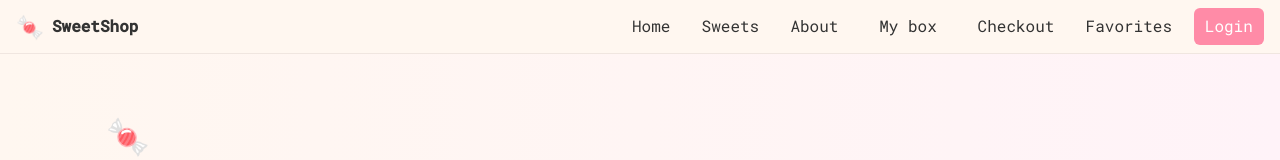
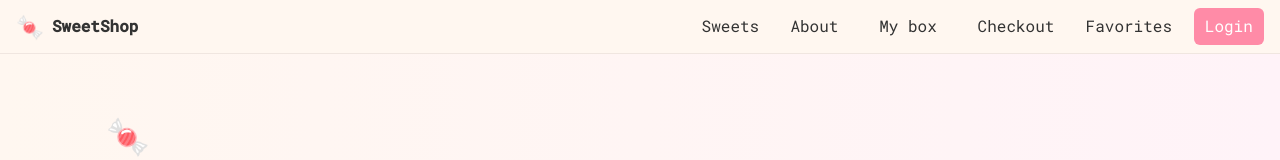
Before and after one commit to Sudeepkumar0/Sweet-shop, a React (Vite) app in the folder frontend/: page /about in a window 1280 px wide. Shown: the top 160 px of the page. Built offline with nearby package versions, Linux system fonts and the light colour scheme.

Commit message:
chore(nav): remove Home link from navbar

```diff
--- a/frontend/src/NavBar.jsx
+++ b/frontend/src/NavBar.jsx
@@ -39,9 +39,7 @@ export default function NavBar() {
       </button>
 
       <nav className={`nav-links ${open ? "open" : ""}`}>
-        <Link to="/" className="nav-item" onClick={() => setOpen(false)}>
-          Home
-        </Link>
+        {/* Home link removed per user request */}
         <Link to="/sweets" className="nav-item" onClick={() => setOpen(false)}>
           Sweets
         </Link>
```
